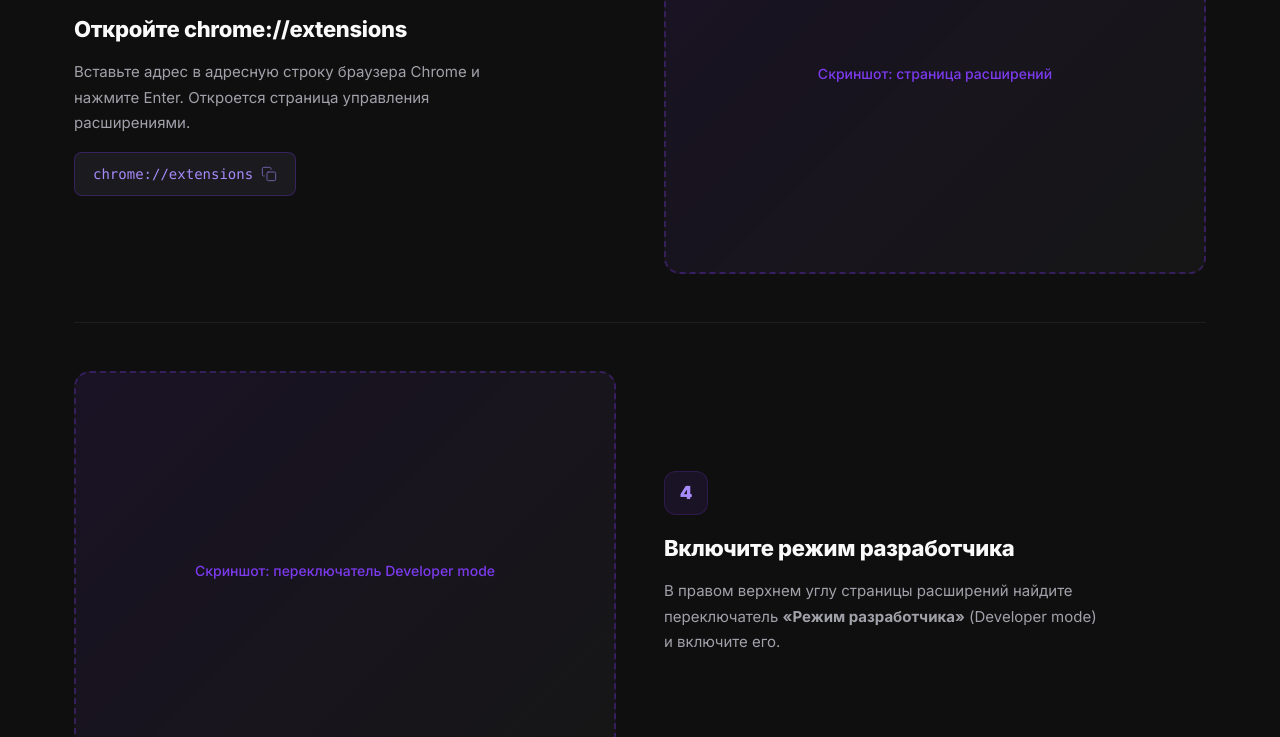
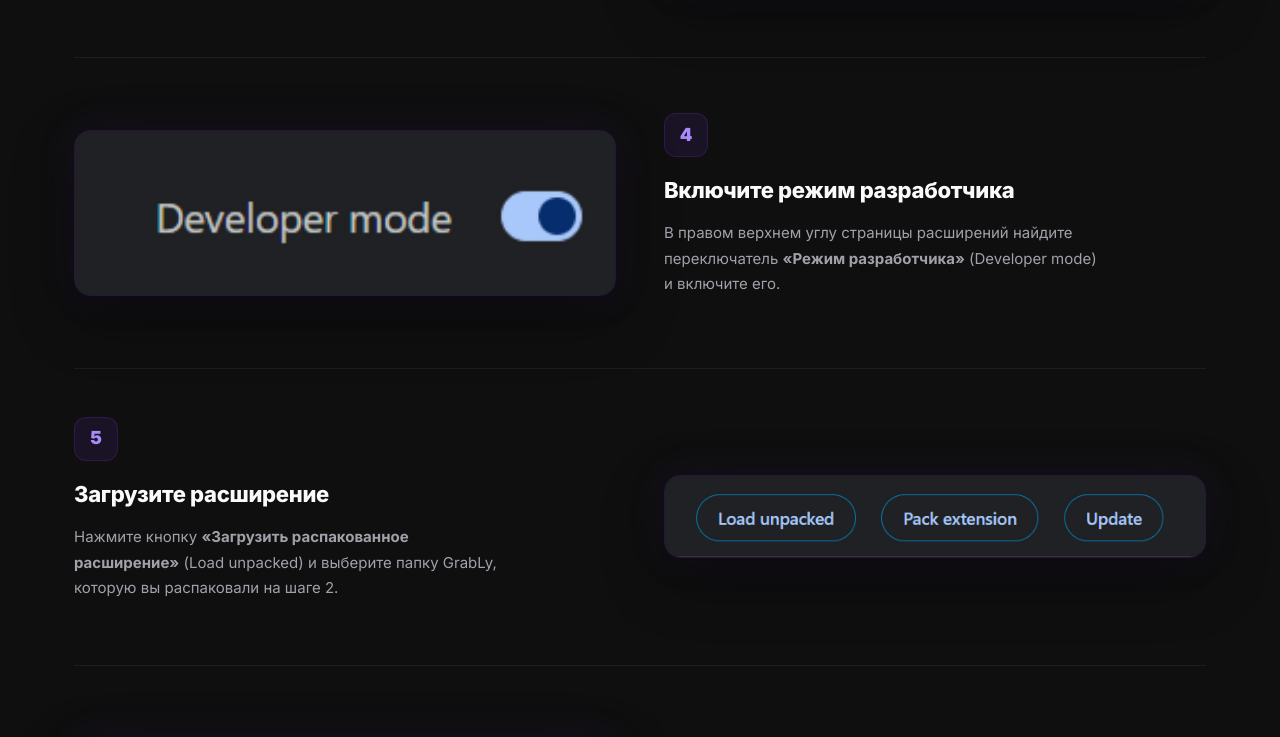
Before and after one commit to wonky777/grably-landing, a website: page install.html in a window 1280 px wide. Shown: the part 1700-2437 px from the top of the page. Drawn offline with Linux system fonts and the light colour scheme.

Commit message:
add install screenshots

```diff
--- a/install.html
+++ b/install.html
@@ -85,14 +85,12 @@ button{font-family:inherit;cursor:pointer;border:none;background:none}
 .step-text h3{font-size:22px;font-weight:800;letter-spacing:-.3px;margin-bottom:12px}
 .step-text p{font-size:15px;color:var(--t2);line-height:1.7;margin-bottom:16px;max-width:440px}
 
-/* SCREENSHOT PLACEHOLDER */
-.screenshot-placeholder{
-  width:100%;max-width:700px;height:400px;
-  background:linear-gradient(135deg,rgba(124,58,237,.1),rgba(255,255,255,.03));
-  border:2px dashed rgba(124,58,237,.3);border-radius:16px;
-  display:flex;align-items:center;justify-content:center;
-  color:var(--accent);font-size:14px;font-weight:500;
-  margin:0 auto;
+/* SCREENSHOT */
+.screenshot{
+  width:100%;max-width:700px;height:auto;
+  border:1px solid rgba(124,58,237,.2);border-radius:16px;
+  margin:24px auto;display:block;
+  box-shadow:0 20px 60px rgba(0,0,0,.4),0 0 40px rgba(124,58,237,.1);
 }
 
 /* COPY CODE */
@@ -156,6 +154,7 @@ button{font-family:inherit;cursor:pointer;border:none;background:none}
   .nav-right .btn-ghost{display:none}
   .hero{padding:110px 0 40px}
   .screenshot-placeholder{height:240px}
+  .screenshot{border-radius:12px}
   .platforms-grid{grid-template-columns:repeat(2,1fr)}
   .footer-top{grid-template-columns:1fr}
   .footer-bottom{flex-direction:column;text-align:center}
@@ -206,7 +205,7 @@ button{font-family:inherit;cursor:pointer;border:none;background:none}
       <a href="/GrabLy.zip" download class="btn-a">&#11015; Скачать GrabLy.zip</a>
     </div>
     <div class="step-visual">
-      <div class="screenshot-placeholder">Скриншот: кнопка скачивания</div>
+      <img src="/images/step1-download.png" alt="Скачать GrabLy" class="screenshot"/>
     </div>
   </div>
 
@@ -218,7 +217,7 @@ button{font-family:inherit;cursor:pointer;border:none;background:none}
       <p>Распакуйте скачанный ZIP в любую удобную папку. Например, на Рабочий стол. Внутри будет папка <strong>GrabLy</strong> с файлами расширения.</p>
     </div>
     <div class="step-visual">
-      <div class="screenshot-placeholder">Скриншот: распакованная папка</div>
+      <img src="/images/step2-unzipped.png" alt="Распакованная папка" class="screenshot"/>
     </div>
   </div>
 
@@ -231,7 +230,7 @@ button{font-family:inherit;cursor:pointer;border:none;background:none}
       <div class="copy-code" id="copy-ext">chrome://extensions<svg class="copy-icon" viewBox="0 0 24 24" fill="none" stroke="currentColor" stroke-width="1.5" stroke-linecap="round"><rect x="9" y="9" width="13" height="13" rx="2"/><path d="M5 15H4a2 2 0 01-2-2V4a2 2 0 012-2h9a2 2 0 012 2v1"/></svg></div>
     </div>
     <div class="step-visual">
-      <div class="screenshot-placeholder">Скриншот: страница расширений</div>
+      <img src="/images/step3-extensions.png" alt="Страница расширений Chrome" class="screenshot"/>
     </div>
   </div>
 
@@ -243,7 +242,7 @@ button{font-family:inherit;cursor:pointer;border:none;background:none}
       <p>В правом верхнем углу страницы расширений найдите переключатель <strong>&laquo;Режим разработчика&raquo;</strong> (Developer mode) и включите его.</p>
     </div>
     <div class="step-visual">
-      <div class="screenshot-placeholder">Скриншот: переключатель Developer mode</div>
+      <img src="/images/step4-dev-mode.png" alt="Режим разработчика" class="screenshot"/>
     </div>
   </div>
 
@@ -255,7 +254,7 @@ button{font-family:inherit;cursor:pointer;border:none;background:none}
       <p>Нажмите кнопку <strong>&laquo;Загрузить распакованное расширение&raquo;</strong> (Load unpacked) и выберите папку GrabLy, которую вы распаковали на шаге 2.</p>
     </div>
     <div class="step-visual">
-      <div class="screenshot-placeholder">Скриншот: кнопка Load unpacked</div>
+      <img src="/images/step5-load-unpacked.png" alt="Загрузить распакованное" class="screenshot"/>
     </div>
   </div>
 
@@ -267,7 +266,7 @@ button{font-family:inherit;cursor:pointer;border:none;background:none}
       <p>Нажмите на иконку пазла <strong>&#129513;</strong> в правом верхнем углу браузера и закрепите GrabLy нажав на булавку. Теперь иконка GrabLy всегда будет на виду.</p>
     </div>
     <div class="step-visual">
-      <div class="screenshot-placeholder">Скриншот: закрепление расширения</div>
+      <img src="/images/step6-pin.png" alt="Закрепление расширения" class="screenshot"/>
     </div>
   </div>
 </div>
```
